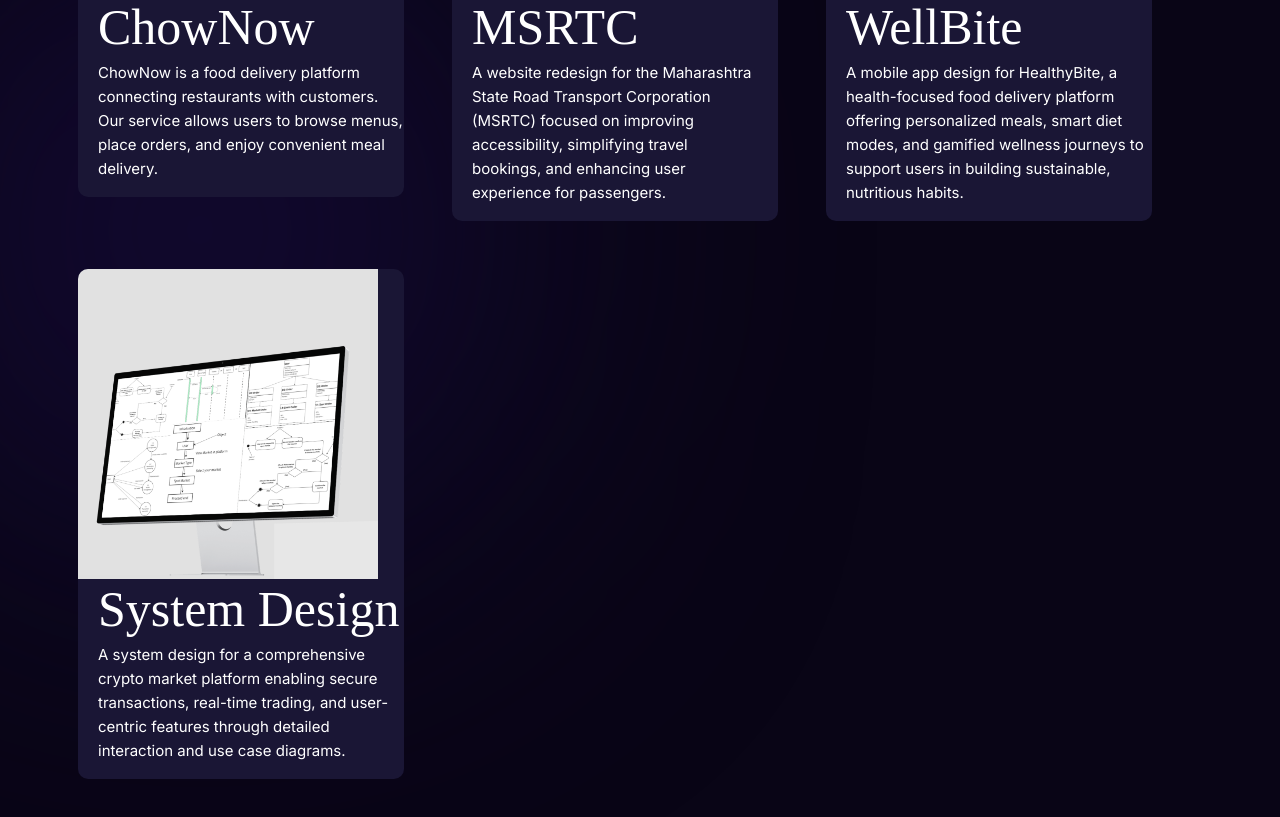
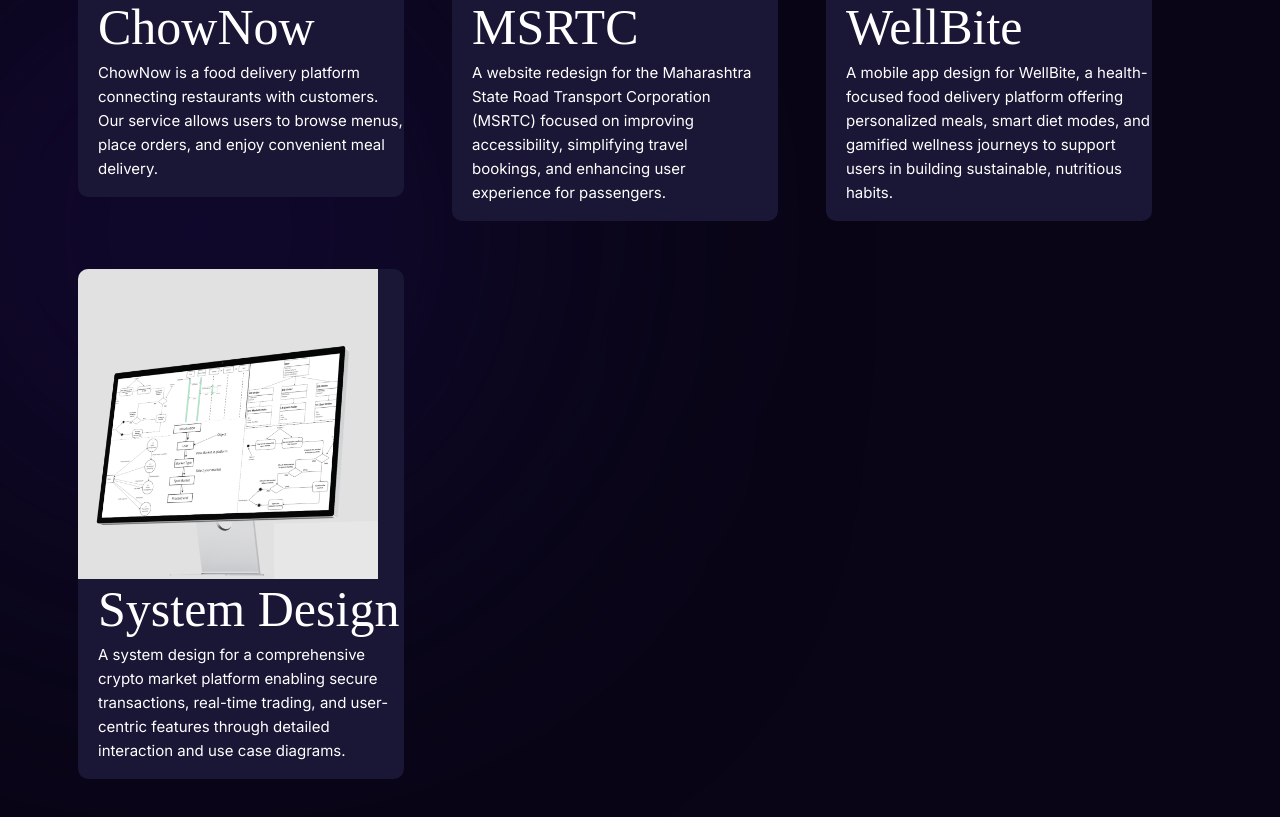
Before and after one commit to Kshitij-1202/Trying, a plain HTML site: page index.html in a window 1280 px wide. Shown: the part 2870-3687 px from the top of the page. Drawn offline with Linux system fonts and the light colour scheme.

Commit message:
Update index.html

```diff
--- a/index.html
+++ b/index.html
@@ -685,7 +685,7 @@
       <div class="project-card">
         <div class="project-image" style="width: 300px; height: 310px;"> <img src="./healthybite.png" alt="djfldssj" width="300px" height="310px"></div>
         <h2 style="text-align: left; font-size: 50px; padding-left: 20px;"> WellBite</h2>
-        <p style="font-family: 'Inter'; margin-top: -20px; font-size: 15px; padding-left: 20px;"> A mobile app design for HealthyBite, a health-focused food delivery platform offering personalized meals, smart diet modes, and gamified wellness journeys to support users in building sustainable, nutritious habits. </p>
+        <p style="font-family: 'Inter'; margin-top: -20px; font-size: 15px; padding-left: 20px;"> A mobile app design for WellBite, a health-focused food delivery platform offering personalized meals, smart diet modes, and gamified wellness journeys to support users in building sustainable, nutritious habits. </p>
       </div>
     </a>
       <div class="project-card">
```
